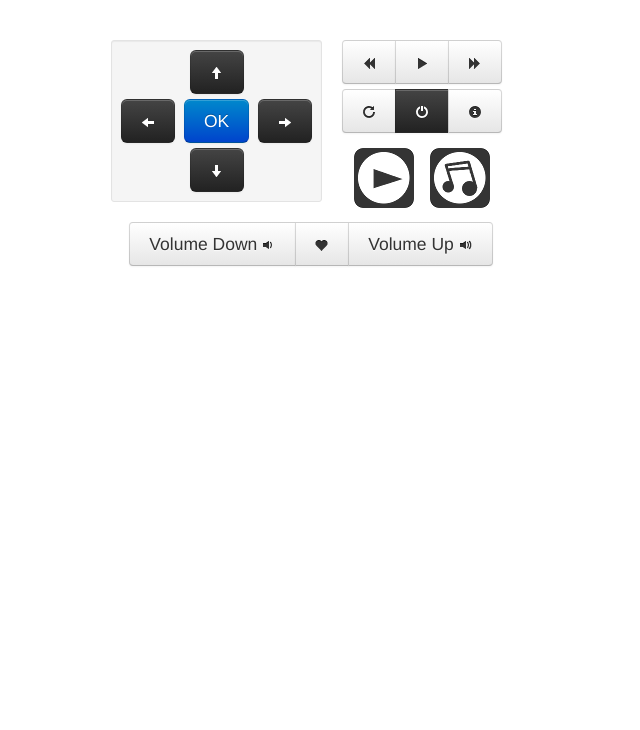
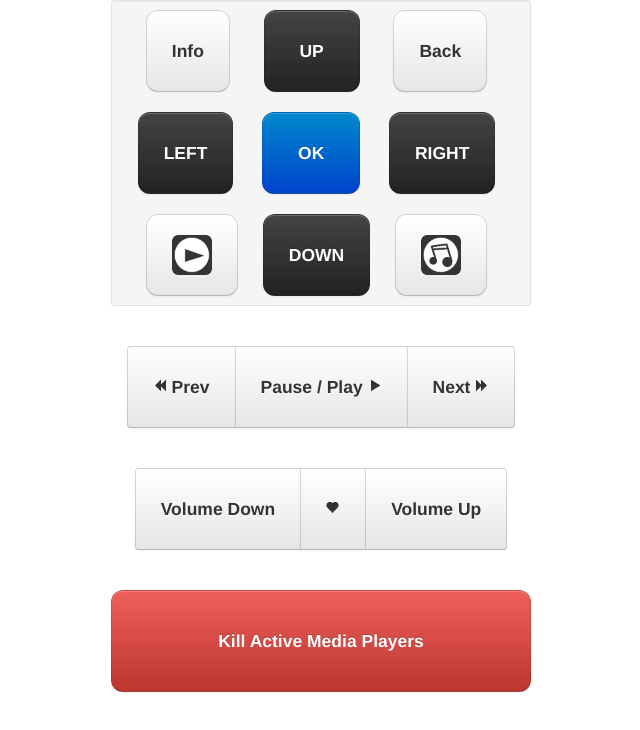
Before and after one commit to Rudis1261/pymote, a plain HTML site: page index.html in a window 1280 px wide. Shown: the whole page, without its empty margins (319-959 px from the left). Drawn offline with Linux system fonts and the light colour scheme.

Commit message:
Adding new remote

```diff
--- /dev/null
+++ b/assets/css/custom.css
@@ -0,0 +1,7 @@
+.btn-xxlarge {
+  padding: 20px 25px;
+  font-size: 25px;
+  -webkit-border-radius: 12px;
+     -moz-border-radius: 12px;
+          border-radius: 12px;
+}
--- a/index.html
+++ b/index.html
@@ -4,108 +4,109 @@
     <head>
         <title>Remote control</title>
         <!-- Bootstrap -->
+        <meta name="viewport" content="width=device-width, initial-scale=1.0">
         <link href="assets/css/bootstrap.css" rel="stylesheet" media="screen">
+        <link href="assets/css/custom.css" rel="stylesheet">
     </head>
 
     <body>
         <!-- Main Container, to center the remote -->
         <div align="center">
-            <br />
 
             <!-- We need to set width limits in order to center spans -->
             <!-- Main remote container -->
-            <div style="width: 420px; padding-top: 20px;">
+            <div style="width: 420px; ">
 
                 <!-- Direction arrows and ok button -->
-                <div class="pull-left well well-small">
+                <div class="well well-small" style="padding-left: 0px;">
                     <div>
-                        <!--
-                            You may notice I have some data-{variable} html attributes. These are used by my script later
-                            The data-keycode is the keycode value for the button pressed, this makes it a bit easier to use
-                            Don't know how to pick this up, check my remote.js file
 
-                            The id is the action to be performed. And the click is picked up with the "remoteKeys " and "volume" classes
-                        -->
-                        <a href="#" data-keycode="119" id="up" title="UP (W)" class="remoteKeys  btn btn-large btn-inverse">
-                            <i class="icon icon-white icon-arrow-up"></i>
+                        <a href="#" data-keycode="105" id="info" title="Information (I)" class="remoteKeys  btn btn-xxlarge">
+                            <h4>Info</h4>
+                        </a>
+
+                        <a href="#" data-keycode="119" id="up" title="UP (W)" class="remoteKeys  btn btn-xxlarge btn-inverse" style="margin: 0px 30px;">
+                            <h4>&nbsp;&nbsp;UP&nbsp;&nbsp;</h4>
+                        </a>
+
+                        <a data-keycode="27" href="#" title="Back (Backspace)" id="back" class="remoteKeys  btn btn-xxlarge">
+                            <h4>Back</h4>
+                        </a>
+
+                    </div>
+                    <br />
+                    <div>
+                        <a href="#" data-keycode="97" id="left"  title="LEFT (A)" class="remoteKeys  btn btn-xxlarge btn-inverse">
+                            <h4>LEFT</h4>
+                        </a>
+
+                        <a href="#" data-keycode="13" id="ok" title="OK (ENTER)" class="remoteKeys  btn btn-xxlarge btn-primary" style="margin: 0px 25px;">
+                            <h4>&nbsp;&nbsp;OK&nbsp;&nbsp;</h4>
+                        </a>
+
+                        <a href="#" data-keycode="100" id="right" title="RIGHT (D)" class="remoteKeys  btn btn-xxlarge btn-inverse">
+                            <h4>RIGHT</h4>
                         </a>
                     </div>
-
+                    <br />
                     <div>
-                        <a href="#" data-keycode="97" id="left"  title="LEFT (A)" class="remoteKeys  btn btn-large btn-inverse">
-                            <i class="icon icon-white icon-arrow-left"></i>
+                        <a href="#" data-keycode="120" id="video" title="Launch Video Player (X)" class="remoteKeys btn btn-xxlarge">
+                                <img src='assets/img/video.png' width="40" />
+                            </a>
+                        <a href="#" data-keycode="115" id="down" title="DOWN (S)" class="remoteKeys  btn btn-xxlarge btn-inverse" style="margin: 0px 21px;">
+                            <h4>DOWN</h4>
                         </a>
-
-                        <a href="#" data-keycode="13" id="ok" title="OK (ENTER)" class="remoteKeys  btn btn-large btn-primary" style="margin: 5px;">OK</a>
-
-                        <a href="#" data-keycode="100" id="right" title="RIGHT (D)" class="remoteKeys  btn btn-large btn-inverse">
-                            <i class="icon icon-white icon-arrow-right"></i>
-                        </a>
-                    </div>
-
-                    <div>
-                        <a href="#" data-keycode="115" id="down" title="DOWN (S)" class="remoteKeys  btn btn-large btn-inverse">
-                            <i class="icon icon-white icon-arrow-down"></i>
+                        <a href="#" data-keycode="114" id="music" title="Launch Music Player (M)" class="remoteKeys btn btn-xxlarge">
+                                <img src='assets/img/music.png' width="40" />
                         </a>
                     </div>
                 </div>
 
+
                 <!-- Play, stop, next and prev as well as XBMC and Music icons -->
-                <div class="pull-left span">
+                <div>
                     <div>
-                        <div class="btn-group" style="margin-bottom: 5px;">
-                            <a href="#" id="prev" title="Previous (B)" class="remoteKeys  btn btn-large">
-                                <i data-keycode="98" class="icon icon-backward"></i>
+                        <br />
+                        <div class="btn-group">
+
+                            <a href="#" id="prev" title="Previous (B)" data-keycode="98" class="remoteKeys  btn btn-xxlarge">
+                               <h4><i class="icon icon-backward"></i> Prev</h4>
                             </a>
-                            <a href="#" id="play" title="Play (Space)" class="remoteKeys  btn btn-large">
-                                <i data-keycode="32" class="icon icon-play"></i>
+
+                            <a href="#" id="play" data-keycode="32" title="Play (Space)" class="remoteKeys  btn btn-xxlarge">
+                                <h4>Pause / Play <i class="icon icon-play"></i></h4>
                             </a>
-                            <a href="#" id="next" title="Next (N)" class="remoteKeys  btn btn-large">
-                                <i data-keycode="110" class="icon icon-forward"></i>
+
+                            <a href="#" id="next" title="Next (N)" data-keycode="110" class="remoteKeys  btn btn-xxlarge">
+                                <h4>Next <i class="icon icon-forward"></i></h4>
                             </a>
                         </div>
 
                         <br />
+                        <br />
+                        <br />
 
-                        <div class="btn-group" style="margin-bottom: 5px;">
-                            <a data-keycode="27" href="#" title="Back (Backspace)" id="back" class="remoteKeys  btn btn-large">
-                                <i class="icon icon-repeat"></i>
-                            </a>
-                            <a href="#" id="power" title="Close all open Media applications" class="remoteKeys  btn btn-inverse btn-large">
-                                <i class="icon icon-white icon-off"></i>
-                            </a>
-                            <a href="#" data-keycode="105" id="info" title="Information (I)" class="remoteKeys  btn btn-large">
-                                <i class="icon icon-info-sign"></i>
-                            </a>
+                        <div class="btn-group">
+                            <button class="btn btn-xxlarge remoteKeys " title="Volume DOWN (A)" data-keycode="113" id="vol-down"><h4>Volume Down</h4></button>
+                            <button class="btn btn-xxlarge activity toolTip" title="Server Response"><h4><i class="activity-icon icon icon-heart"></i></h4></button>
+                            <button class="btn btn-xxlarge remoteKeys " data-keycode="101" title="Volume UP (E)" id="vol-up"><h4>Volume Up</h4></button>
                         </div>
 
                         <br />
+                        <br />
+                        <br />
 
-                        <div style="margin-top: 10px;">
-                            <a href="#" data-keycode="120" id="video" title="Launch Video Player (X)" class="remoteKeys ">
-                                <img src='assets/img/video.png' width="60" />
-                            </a>
-                            &nbsp;&nbsp;
-                            <a href="#" data-keycode="114" id="music" title="Launch Music Player (M)" class="remoteKeys ">
-                                <img src='assets/img/music.png' width="60" />
+                        <div>
+                            <a href="#" id="power" title="Close all open Media applications" class="remoteKeys btn btn-block btn-danger btn-xxlarge" style="padding: 30px 25px;">
+                                <h4>Kill Active Media Players</h4>
                             </a>
                         </div>
-
                     </div>
 
                 </div>
             </div><!-- Done with the main remote component -->
 
-            <div class="clearfix"></div>
 
-            <!-- Time for the volume controls -->
-            <div class="row">
-                <div class="btn-group">
-                    <button class="btn btn-large remoteKeys " title="Volume DOWN (A)" data-keycode="113" id="vol-down">Volume Down <i class="icon icon-volume-down"></i></button>
-                    <button class="btn btn-large activity toolTip" title="Server Response"><i class="activity-icon icon icon-heart"></i></button>
-                    <button class="btn btn-large remoteKeys " data-keycode="101" title="Volume UP (E)" id="vol-up">Volume Up <i class="icon icon-volume-up"></i></button>
-                </div>
-            </div>
 
         </div><!-- </main div> -->
 
```
Also changed, not shown: old.html (added, +117 -0 lines), assets/css/bootstrap.css, favicon.ico (added).
